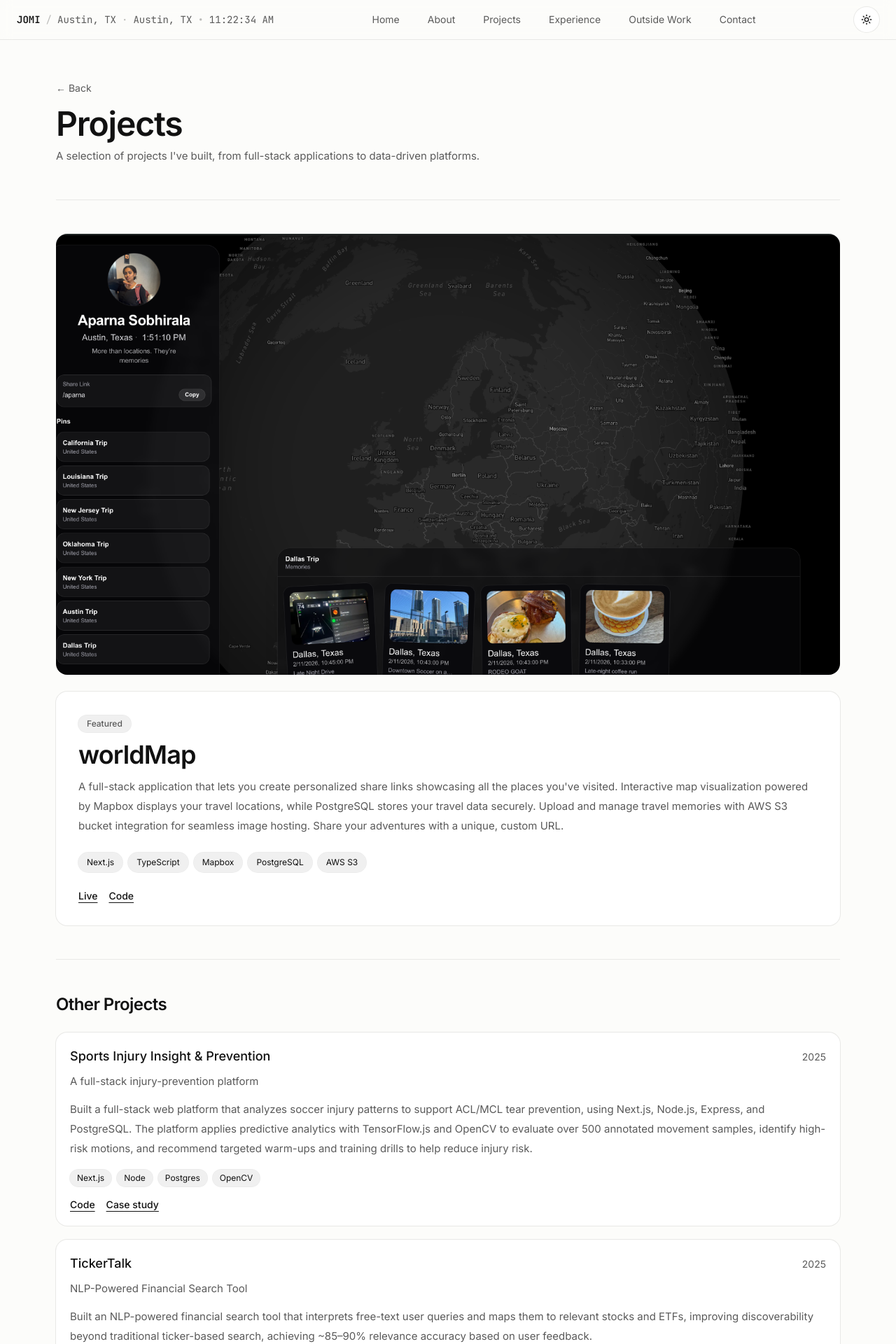
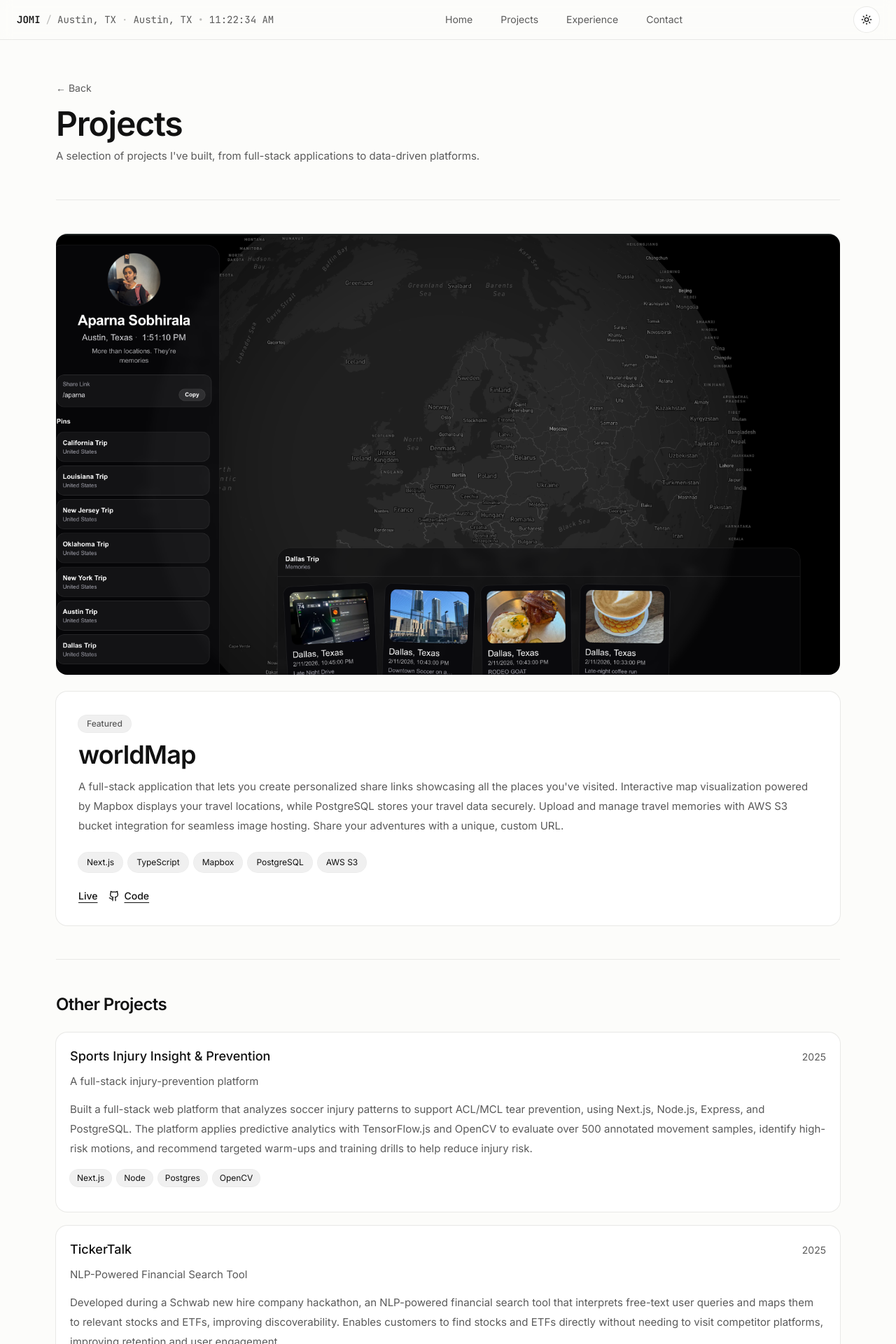
Before and after one commit to jomilojuokuwobi72-oss/jomi-portfolio, a Next.js app: page /projects in a window 1280 px wide. Shown: the top 1920 px of the page at 70% size. Built offline with nearby package versions, Linux system fonts and the light colour scheme.

Commit message:
Removed outside work section for now

```diff
--- a/app/page.tsx
+++ b/app/page.tsx
@@ -2,7 +2,6 @@
 "use client";
 import Navbar from "@/components/Navbar";
 import AboutSection from "@/components/AboutSection";
-import OutsideWork from "@/components/OutsideWork";
 import Link from "next/link";
 
 type Project = {
@@ -108,13 +107,6 @@ export default function Home() {
               />
             ))}
           </div>
-        </section>
-
-        <div className="my-10 sm:my-12 h-px bg-[rgb(var(--border))]" />
-
-        {/* Outside Work */}
-        <section id="outside-work">
-          <OutsideWork />
         </section>
 
         <div className="my-10 sm:my-12 h-px bg-[rgb(var(--border))]" />
--- a/app/projects/page.tsx
+++ b/app/projects/page.tsx
@@ -3,6 +3,7 @@
 
 import Image from "next/image";
 import Link from "next/link";
+import { Github } from "lucide-react";
 import Navbar from "@/components/Navbar";
 
 type Project = {
@@ -43,7 +44,7 @@ const projects: Project[] = [
     meta: "2025",
     desc: "NLP-Powered Financial Search Tool",
     longDesc:
-      "Built an NLP-powered financial search tool that interprets free-text user queries and maps them to relevant stocks and ETFs, improving discoverability beyond traditional ticker-based search, achieving ~85–90% relevance accuracy based on user feedback.",
+      "Developed during a Schwab new hire company hackathon, an NLP-powered financial search tool that interprets free-text user queries and maps them to relevant stocks and ETFs, improving discoverability. Enables customers to find stocks and ETFs directly without needing to visit competitor platforms, improving retention and user engagement.",
     tags: ["Next.js", "Supabase", "Tailwind"],
   },
 ];
@@ -135,8 +136,9 @@ export default function ProjectsPage() {
                     href={featuredProject.codeHref}
                     target="_blank"
                     rel="noreferrer"
-                    className="underline underline-offset-4 hover:opacity-75 transition"
+                    className="inline-flex items-center gap-1.5 underline underline-offset-4 hover:opacity-75 transition"
                   >
+                    <Github className="h-4 w-4" />
                     Code
                   </a>
                 )}
@@ -197,12 +199,6 @@ export default function ProjectsPage() {
                         Live
                       </a>
                     )}
-                    <a className="underline underline-offset-4 hover:opacity-75 transition" href="#">
-                      Code
-                    </a>
-                    <a className="underline underline-offset-4 hover:opacity-75 transition" href="#">
-                      Case study
-                    </a>
                   </div>
                 </div>
               ))}
--- a/components/Navbar.tsx
+++ b/components/Navbar.tsx
@@ -3,6 +3,8 @@
 
 import { useEffect, useMemo, useState } from "react";
 import Image from "next/image";
+import Link from "next/link";
+import { usePathname } from "next/navigation";
 import LiveClock from "@/components/LiveClock";
 import ThemeToggle from "@/components/ThemeToggle";
 
@@ -40,16 +42,17 @@ function HamburgerIcon({ open }: { open: boolean }) {
 }
 
 export default function Navbar() {
+  const pathname = usePathname();
+  const isProjectsPage = pathname === "/projects";
+
   const links: LinkItem[] = useMemo(
     () => [
-      { label: "Home", href: "#home" },
-      { label: "About", href: "#about" },
-      { label: "Projects", href: "#projects" },
-      { label: "Experience", href: "#experience" },
-      { label: "Outside Work", href: "#outside-work" },
-      { label: "Contact", href: "#contact" },
+      { label: "Home", href: isProjectsPage ? "/" : "#home" },
+      { label: "Projects", href: isProjectsPage ? "/#projects" : "#projects" },
+      { label: "Experience", href: isProjectsPage ? "/#experience" : "#experience" },
+      { label: "Contact", href: isProjectsPage ? "/#contact" : "#contact" },
     ],
-    []
+    [isProjectsPage]
   );
 
   const [open, setOpen] = useState(false);
@@ -67,16 +70,27 @@ export default function Navbar() {
   }, []);
 
   const handleNavClick = (e: React.MouseEvent, href: string, label: string) => {
-    e.preventDefault();
     setOpen(false);
 
     if (label.toLowerCase() === "contact") {
+      e.preventDefault();
       setContactOpen(true);
       return;
     }
 
+    // If it's a page navigation (starts with /)
+    if (href.startsWith("/")) {
+      return; // Let the Link component handle it
+    }
+
+    // If it's a hash link, scroll to it
     if (href.startsWith("#")) {
-      smoothScrollToId(href.slice(1));
+      e.preventDefault();
+      const targetId = href.slice(1);
+      // Wait a tick to ensure we're on the right page
+      setTimeout(() => {
+        smoothScrollToId(targetId);
+      }, 0);
     }
   };
 
@@ -96,7 +110,23 @@ export default function Navbar() {
 
             {/* CENTER (desktop links) */}
             <nav className="hidden md:flex justify-center items-center gap-8 lg:gap-10 text-sm">
-              {links.map((l) => (
+              {links.map((l) => {
+                const isPageNav = l.href.startsWith("/");
+                const isContact = l.label.toLowerCase() === "contact";
+
+                if (isPageNav) {
+                  return (
+                    <Link
+                      key={l.href}
+                      href={l.href}
+                      className="text-[rgb(var(--muted))] hover:text-[rgb(var(--fg))] transition"
+                    >
+                      {l.label}
+                    </Link>
+                  );
+                }
+
+                return (
                   <a
                     key={l.href}
                     href={l.href}
@@ -105,7 +135,8 @@ export default function Navbar() {
                   >
                     {l.label}
                   </a>
-              ))}
+                );
+              })}
             </nav>
 
             {/* RIGHT */}
@@ -130,7 +161,22 @@ export default function Navbar() {
             <div className="md:hidden pb-4">
               <div className="mt-2 rounded-2xl bg-[rgb(var(--card))] ring-1 ring-[rgb(var(--border))] p-3">
                 <div className="flex flex-col">
-                  {links.map((l) => (
+                  {links.map((l) => {
+                    const isPageNav = l.href.startsWith("/");
+
+                    if (isPageNav) {
+                      return (
+                        <Link
+                          key={l.href}
+                          href={l.href}
+                          className="rounded-xl px-3 py-2 text-sm text-[rgb(var(--muted))] hover:text-[rgb(var(--fg))] hover:bg-black/5 dark:hover:bg-white/5 transition"
+                        >
+                          {l.label}
+                        </Link>
+                      );
+                    }
+
+                    return (
                       <a
                         key={l.href}
                         href={l.href}
@@ -139,7 +185,8 @@ export default function Navbar() {
                       >
                         {l.label}
                       </a>
-                  ))}
+                    );
+                  })}
                 </div>
               </div>
             </div>
```
Lines whose indentation alone changed are shown as unchanged.
